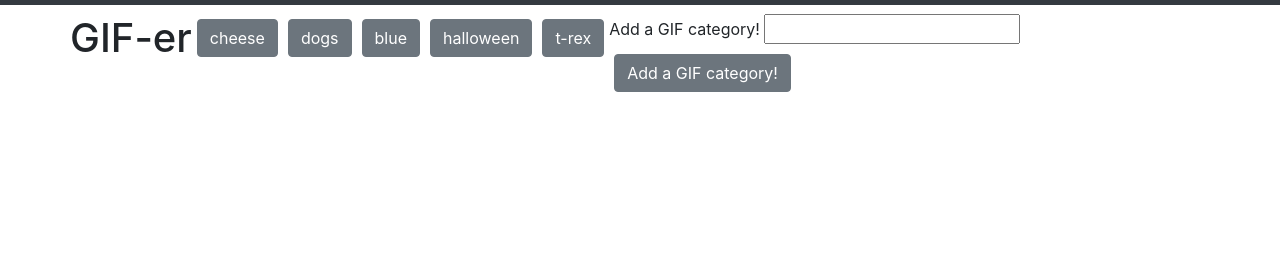
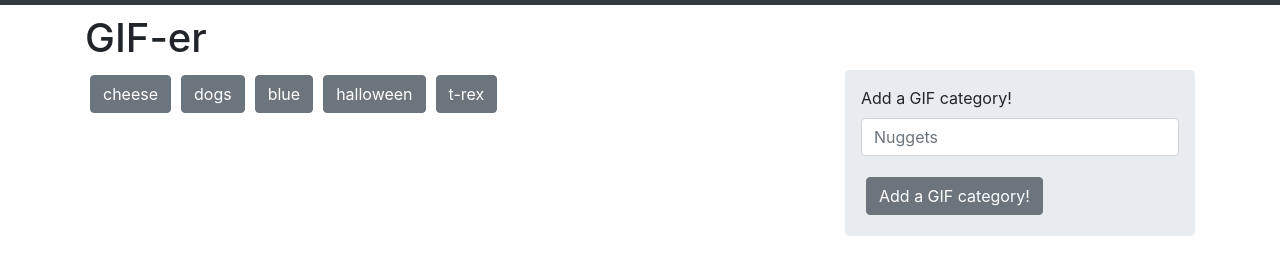
Before and after one commit to Evolatum/Gif-er, a plain HTML site: page index.html in a window 1280 px wide. Shown: the part 51-326 px from the top of the page. Drawn offline with nearby package versions, Linux system fonts and the light colour scheme; a web font is replaced by a local one.

Commit message:
added style for input form

```diff
--- a/assets/css/style.css
+++ b/assets/css/style.css
@@ -6,8 +6,8 @@
     margin:5px;
 }
 
-.img-fluid{
-    border-radius: 3px;
+.jumbotron{
+    padding:1rem;
 }
 
 .profilePic{
--- a/index.html
+++ b/index.html
@@ -13,18 +13,24 @@
 <body>
     <div class="container main">
         <div class="row">
-            <h1>GIF-er</h1>
+            <div class="col-12">
+                <h1>GIF-er</h1>
+            </div>
 
+            <div class="col-8">
             <!-- Buttons will be inserted here  -->
-            <div id="btnsHere"></div>
+                <div id="btnsHere"></div>
+            </div>
 
-            <form id="gifForm">
-            <label for="gifInput">Add a GIF category!</label>
-            <input type="text" id="gifInput"><br>
-
-            <!-- Adds new topic -->
-            <input id="addGif" type="submit" value="Add a GIF category!" class="btn btn-secondary">
-            </form>
+            <div class="col-4">
+                <form class="jumbotron">
+                    <div class="form-group">
+                        <label for="gifInput">Add a GIF category!</label>
+                        <input type="text" id="gifInput" class="form-control" aria-describedby="inputGIF" placeholder="Nuggets">
+                    </div>
+                    <input id="addGif" type="submit" value="Add a GIF category!" class="btn btn-secondary">
+                </form>
+            </div>
         </div>
     </div>
 
```
